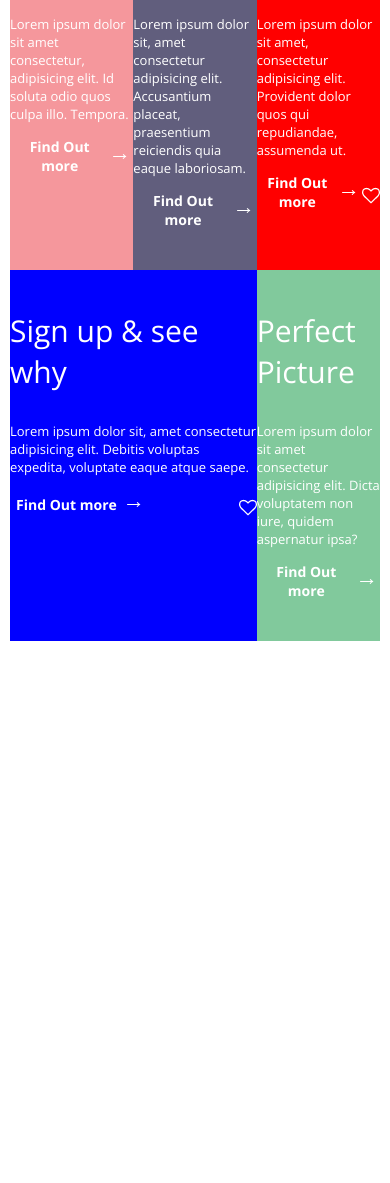
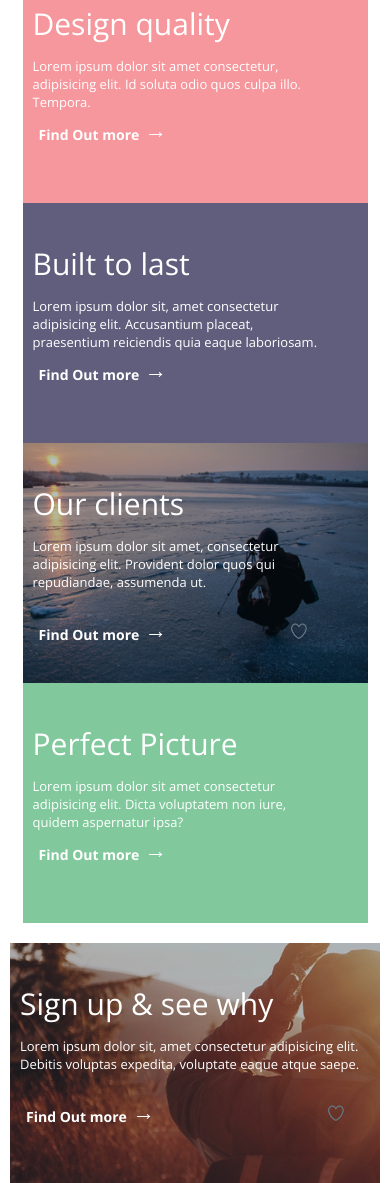
Before and after one commit to Eroxa640/control-2, a plain HTML site: page index.html in a window 390 px wide. Shown: the part 811-1994 px from the top of the page. Before the commit the page ends 1452 px from the top, so only its background shows below. Drawn offline with nearby package versions, Linux system fonts and the light colour scheme.

Commit message:
Container-2...

```diff
--- a/index.html
+++ b/index.html
@@ -18,8 +18,8 @@
         </nav>
         <div class="flex">
           <div class="header__block">
-            <h1 class="block__title">Erbol Pushka</h1>
-            <p class="block__info">Myky,Diko,Aza,Nike ГОТТОР.Arsen САСЫК</p>
+            <h1 class="block__title">Picture Perfect</h1>
+            <p class="block__info">Lorem ipsum dolor sit, amet consectetur adipisicing elit. Amet, velit! Pariatur quibusdam quo mollitia eum?</p>
           </div>
           <div class="iphone-img">
             <img src="./img/iPhone.png" alt="" class="iphone__img">
@@ -70,21 +70,6 @@
                 <img src="./img/block-2__icon.png" class="col__info__icon">
               </button>
               <div class="icon__love">
-                <img src="./img/block-2__loveicon.png" class="img__icon__love">
-              </div>
-            </div>
-          </div>
-        </div>
-        <div class="col-4">
-          <div class="col__info-4">
-            <h3 class="col__info__title">Sign up & see why</h3>
-            <p class="col__info__parag">Lorem ipsum dolor sit, amet consectetur adipisicing elit. Debitis voluptas expedita, voluptate eaque atque saepe.</p>
-            <div class="buttons">
-              <button class="col__info__btn">Find Out more
-                <img src="./img/block-2__icon.png" class="col__info__icon">
-              </button>
-              <div class="icon__love">
-                <img src="./img/block-2__loveicon.png" class="img__icon__love">
               </div>
             </div>
           </div>
@@ -98,7 +83,32 @@
             </button>
           </div>
         </div>
+        <div class="col-4">
+          <div class="col__info-4">
+            <h3 class="col__info__title">Sign up & see why</h3>
+            <p class="col__info__parag">Lorem ipsum dolor sit, amet consectetur adipisicing elit. Debitis voluptas expedita, voluptate eaque atque saepe.</p>
+            <div class="buttons">
+              <button class="col__info__btn">Find Out more
+                <img src="./img/block-2__icon.png" class="col__info__icon">
+              </button>
+                <div class="icon__love">
+                </div>
+            </div>
+          </div>
+        </div>
     </div>
+    <script>
+      // Look for .hamburger
+      var hamburger = document.querySelector(".hamburger");
+      var hamburger = document.querySelector(".icon__love");
+      // On click
+      hamburger.addEventListener("click", function() {
+        // Toggle class "is-active"
+        hamburger.classList.toggle("is-active");
+        icon__love.classList.toggle("is-active");
+        // Do something else, like open/close menu
+      });
+    </script>
 
 
 </body>
--- a/sass/blocks/_block-2.scss
+++ b/sass/blocks/_block-2.scss
@@ -1,13 +1,14 @@
 .con-2__block-2 {
   display: grid;
   grid-template-columns: repeat(3, 2fr);
+  margin-top: 100px;
 }
 .col-1.col-2.col-3.col-4.col-5 {
   max-width: 350px;
 }
 .col-4 {
-  grid-column-start: -4;
-  grid-column-end: -2;
+  grid-column-start: -3;
+  grid-column-end: -1;
 }
 .col__info {
   max-width: 300px;
@@ -18,18 +19,23 @@
   margin: 40px auto;
 }
 .col-1 {
+  max-width: 345px;
   background-color: #f5979c;
 }
 .col-2 {
   background-color: #615e7d;
+  max-width: 345px;
 }
 .col-3 {
-  background-color: red;
+  max-width: 345px;
+  background: url(../img/block-bg-1.jpg) center center / cover;
 }
 .col-4 {
-  background-color: blue;
+  max-width: 690px;
+  background: url(../img/block-bg-2.jpg);
 }
 .col-5 {
+  max-width: 345px;
   background-color: #81c99c;
 }
 .col__info__title {
@@ -57,14 +63,31 @@
 .col__info__icon {
   padding-left: 10px;
 }
+.boy {
+  max-width: 50px;
+  height: 50px;
+}
 .buttons {
   display: flex;
   align-items: center;
   justify-content: space-between;
 }
 .icon__love {
-  padding-top: 10px;
+  width: 60px;
+  height: 60px;
+  background: url(../img/heart.png);
+  background-size: 2500% 90%;
 }
-.img__icon__love:hover {
-  background-color: red;
+.icon__love.is-active {
+  animation: like 1s steps(28);
+  transition: like;
+  z-index: 100;
+  @keyframes like {
+    from {
+      background-position-x: left;
+    }
+    to {
+      background-position-x: right;
+    }
+  }
 }
--- a/sass/setting/_media.scss
+++ b/sass/setting/_media.scss
@@ -172,3 +172,84 @@
     margin-top: 20px;
   }
 }
+@media screen and (max-width:1050px) {
+  .con-2__block-2 {
+    display: grid;
+    grid-template-columns: repeat(2, 3fr);
+  }
+  .col-4 {
+    grid-column-start: 3;
+    grid-column-end: -3;
+    padding-left: 10px;
+    padding-right: 10px;
+  }
+  .col-1 {
+    margin-left: auto;
+    padding-left: 10px;
+    padding-right: 10px;
+  }
+  .col-2 {
+    margin-right: auto;
+    padding-left: 10px;
+    padding-right: 10px;
+  }
+  .col-3 {
+    margin-left: auto;
+    padding-left: 10px;
+    padding-right: 10px;
+  }
+  .col-5 {
+    margin-right: auto;
+    padding-left: 10px;
+    padding-right: 10px;
+  }
+}
+@media screen and (max-width:710px) {
+  .con-2__block-2 {
+    display: block;
+  }
+  .col-1 {
+    height: 240px;
+    margin: 0 auto;
+    padding-left: 10px;
+    padding-right: 10px;
+  }
+  .col-2 {
+    height: 240px;
+    margin: 0 auto;
+    padding-left: 10px;
+    padding-right: 10px;
+  }
+  .col-3 {
+    height: 240px;
+    margin: 0 auto;
+    padding-left: 10px;
+    padding-right: 10px;
+  }
+  .col-5 {
+    height: 240px;
+    margin: 0 auto;
+    padding-left: 10px;
+    padding-right: 10px;
+  }
+  .col-4 {
+    height: 240px;
+    margin: 0 auto;
+    padding-left: 10px;
+    padding-right: 10px;
+  }
+  .col__info__title {
+    margin: 0;
+  }
+  .col__info {
+    padding-top: 40px;
+    margin: 0;
+  }
+  .col__info-4 {
+    padding-top: 40px;
+    margin: 0;
+  }
+  .col-4 {
+    margin-top: 20px;
+  }
+}
```
Also changed, not shown: css/style.css, img/block-bg-1.jpg (added), img/block-bg-2.jpg (added), img/heart.png (added), 1 other file.
